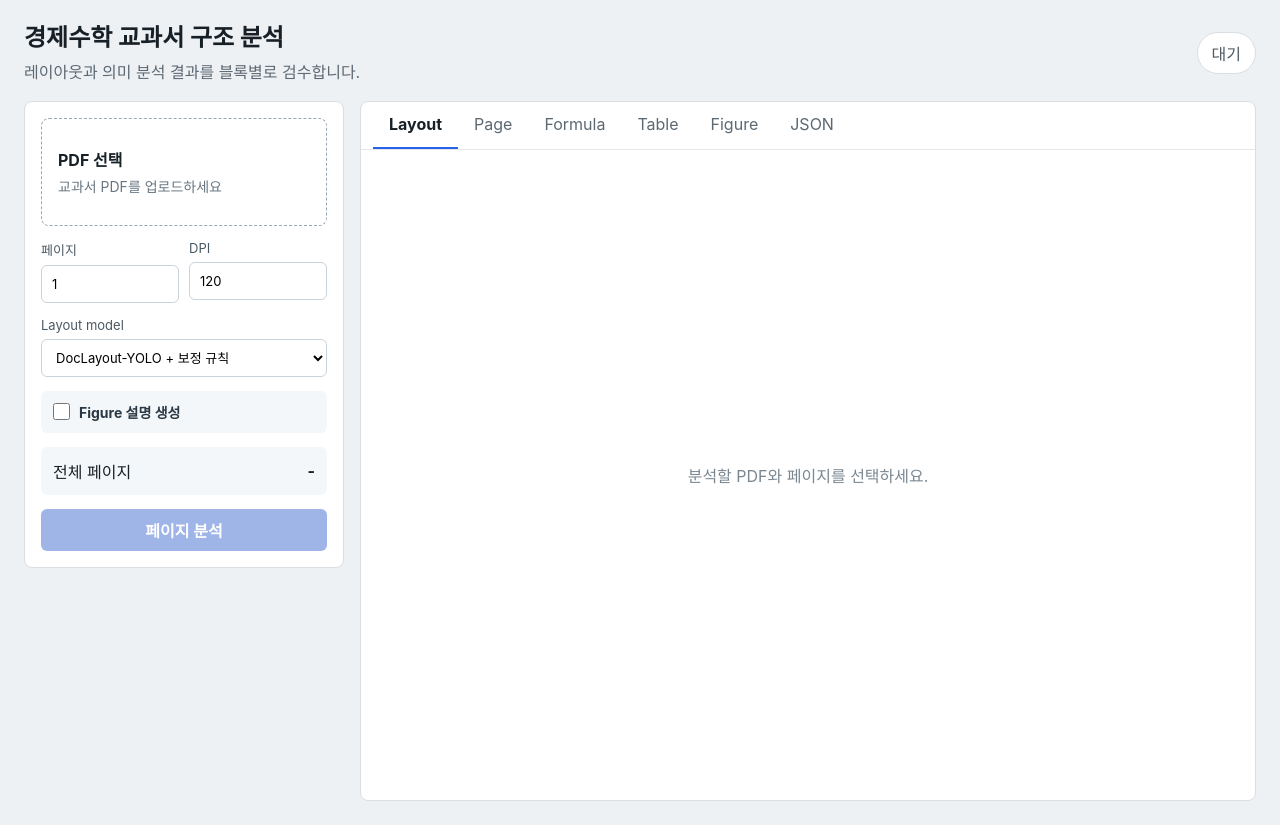
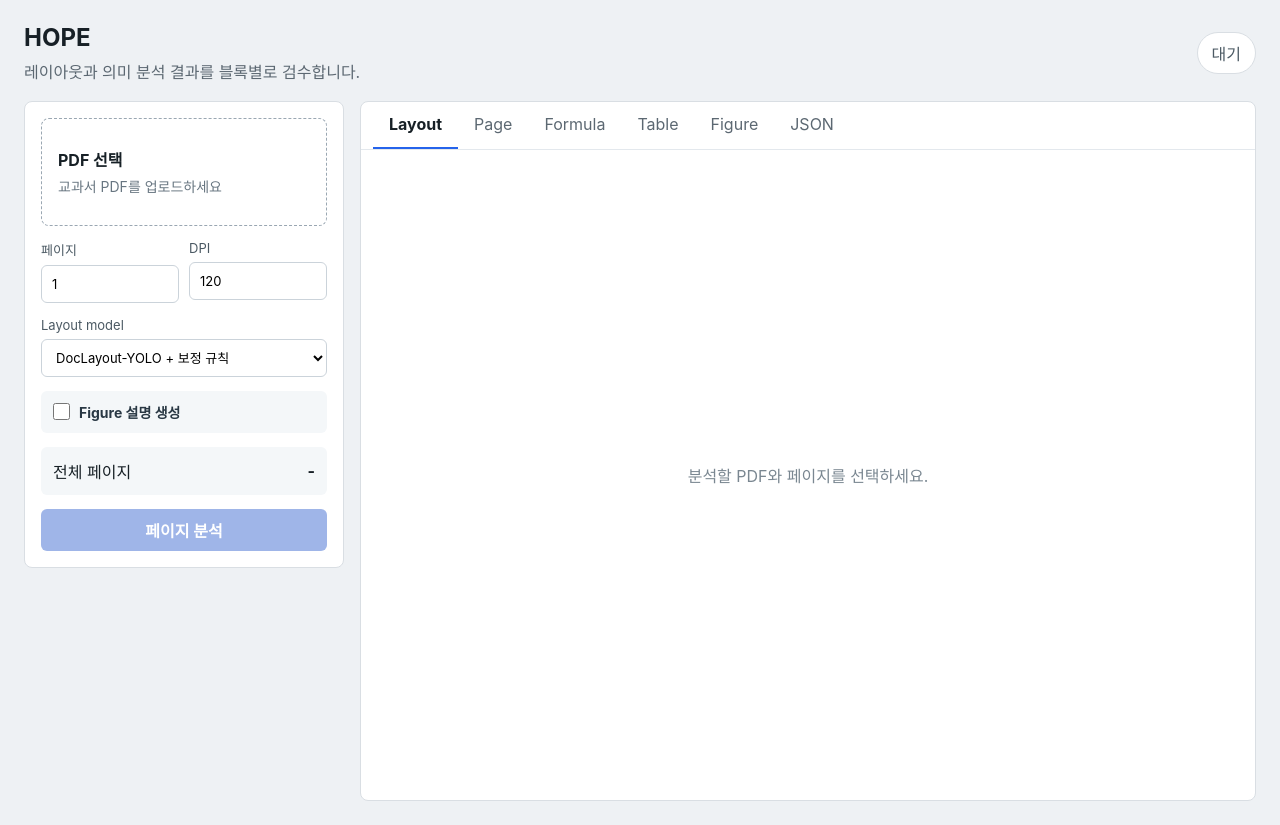
Before and after one commit to yyeonseoo/HOPE, a React (Vite) app in the folder project/frontend/: page / in a window 1280 px wide. Built offline with nearby package versions, Linux system fonts and the light colour scheme.

Commit message:
Change web title from textbook description to HOPE

```diff
--- a/project/frontend/index.html
+++ b/project/frontend/index.html
@@ -3,7 +3,7 @@
   <head>
     <meta charset="UTF-8" />
     <meta name="viewport" content="width=device-width, initial-scale=1.0" />
-    <title>경제수학 교과서 구조 분석</title>
+    <title>HOPE</title>
   </head>
   <body>
     <div id="root"></div>
--- a/project/frontend/src/App.jsx
+++ b/project/frontend/src/App.jsx
@@ -335,7 +335,7 @@ export default function App() {
   return (
     <main className="app-shell">
       <section className="toolbar">
-        <div><h1>경제수학 교과서 구조 분석</h1><p>레이아웃과 의미 분석 결과를 블록별로 검수합니다.</p></div>
+        <div><h1>HOPE</h1><p>레이아웃과 의미 분석 결과를 블록별로 검수합니다.</p></div>
         <div className="status-pill">{busy ? "처리 중" : "대기"}</div>
       </section>
       <section className="workspace">
```
